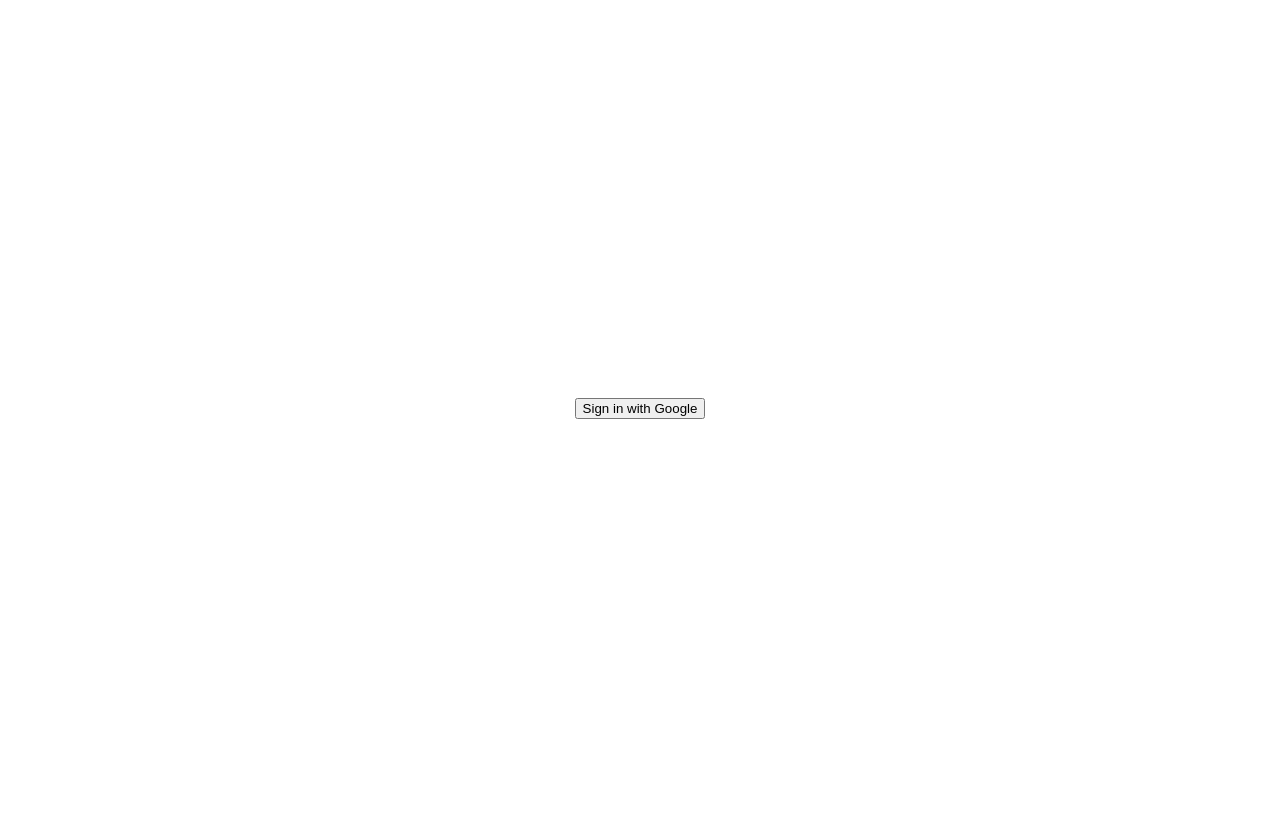
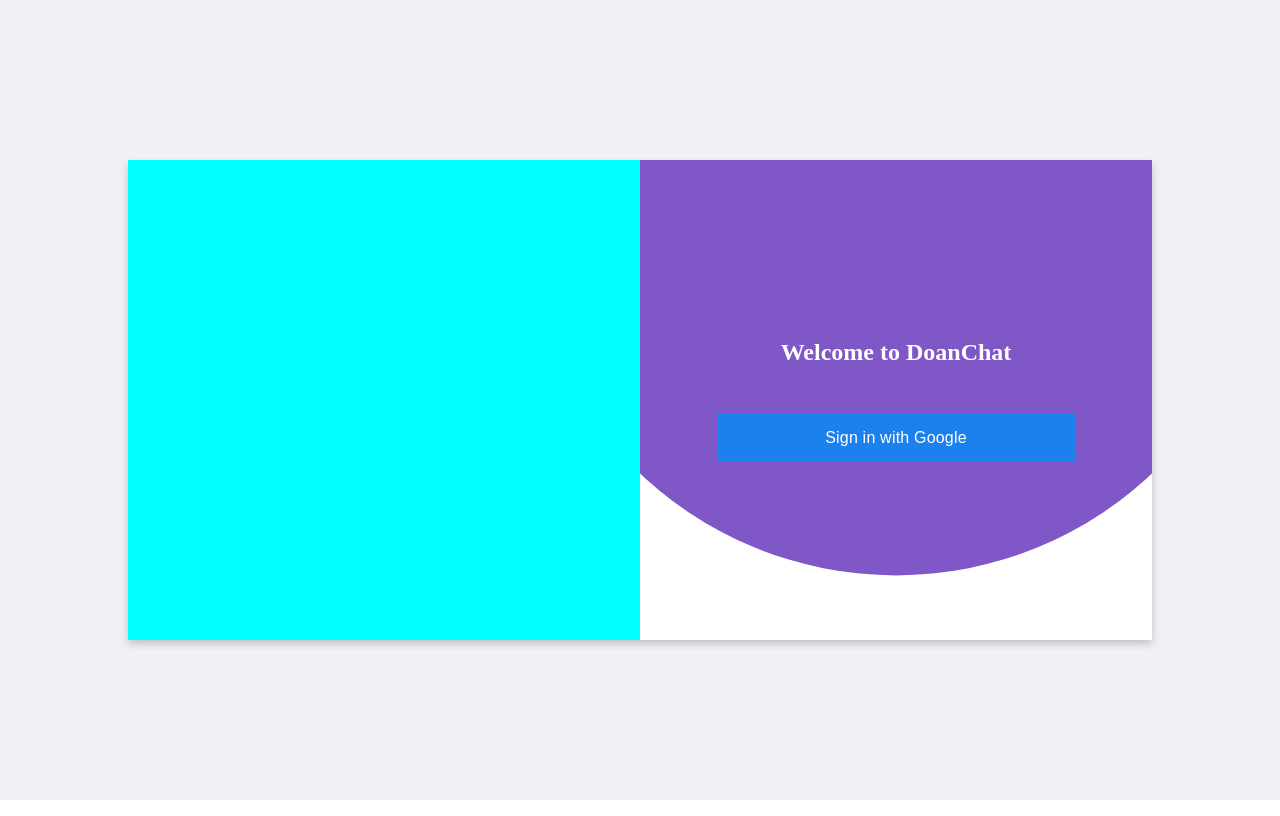
Before and after one commit to tatquangkiet789/chat-app, a React (Create React App) app: page /login in a window 1280 px wide. Built offline with nearby package versions, Linux system fonts and the light colour scheme; no server answers.

Commit message:
Them giao dien cho SignIn component

```diff
--- a/src/App.css
+++ b/src/App.css
@@ -1,7 +1,5 @@
-.App {
-  width: 100%;
-  height: 100vh;
-  display: flex;
-  justify-content: center;
-  align-items: center;
+* {
+    padding: 0;
+    margin: 0;
+    box-sizing: border-box;
 }
--- /dev/null
+++ b/src/components/SignIn/SignIn.module.css
@@ -0,0 +1,77 @@
+.container {
+    height: 100vh;
+    width: 100%;
+    display: flex;
+    justify-content: center;
+    align-items: center;
+    background-color: #eff1f5;
+}
+
+.holder {
+    height: 60vh;
+    width: 50%;
+    display: flex;
+    box-shadow: 0 4px 8px 0 rgba(0, 0, 0, 0.2);
+    background-color: white;
+}
+
+.image {
+    background-color: aqua;
+    height: 100%;
+    width: 50%;
+}
+
+.buttonContainer {
+    height: 100%;
+    width: 50%;
+    display: flex;
+    align-items: center;
+    justify-content: center;
+    flex-direction: column;
+
+    clip-path: circle(75% at 50% 9%);
+    background-color: #7f57c6;
+}
+
+.text {
+    margin-bottom: 3vh;
+    color: white;
+}
+
+.signInButton {
+    cursor: pointer;
+    width: 70%;
+    height: 6vh;
+    color: white;
+    font-size: 16px;
+    letter-spacing: 0.2px;
+    background-color: #1c80ed;
+    margin-top: 3vh;
+    border: 0;
+}
+
+.signInButton:hover {
+    background-color: #1669F2;
+}
+
+@media screen and (max-width: 1500px) {
+    .holder {
+        width: 80%;
+    }
+}
+
+@media screen and (max-width: 760px) {
+    .image {
+        display: none;
+    }
+
+    .text {
+        width: 80%;
+        font-size: 20px;
+        text-align: center;
+    }
+
+    .buttonContainer {
+        width: 100%;
+    }
+}
--- a/src/components/SignIn/SignIn.tsx
+++ b/src/components/SignIn/SignIn.tsx
@@ -1,6 +1,7 @@
 import React from 'react'
 import firebase from 'firebase'
 import { auth, db } from '../../firebase'
+import style from './SignIn.module.css'
 
 const SignIn: React.FC = () => {
     const signInWithGoogle = async () => {
@@ -21,8 +22,14 @@ const SignIn: React.FC = () => {
     }
 
     return (
-        <div>
-            <button onClick={signInWithGoogle}>Sign in with Google</button>
+        <div className={style.container}>
+            <div className={style.holder}>
+                <div className={style.image}></div>
+                <div className={style.buttonContainer}>
+                    <h2 className={style.text}>Welcome to DoanChat</h2>
+                    <button className={style.signInButton} onClick={signInWithGoogle}>Sign in with Google</button>
+                </div>
+            </div>
         </div>
     )
 }
--- a/src/components/Spin/Spin.module.css
+++ b/src/components/Spin/Spin.module.css
@@ -1,3 +1,11 @@
+.container {
+  width: 100%;
+  height: 100vh;
+  display: flex;
+  align-items: center;
+  justify-content: center;
+}
+
 .spin {
     border: 16px solid #f3f3f3;
     border-top: 16px solid #3498db;
--- a/src/components/Spin/Spin.tsx
+++ b/src/components/Spin/Spin.tsx
@@ -2,7 +2,11 @@ import React from "react";
 import style from './Spin.module.css'
 
 const Spin: React.FC = () => {
-    return <div className={style.spin}></div>
+    return (
+        <div className={style.container}>
+            <div className={style.spin}></div>
+        </div>
+    );
 }
 
 export default Spin;
```
